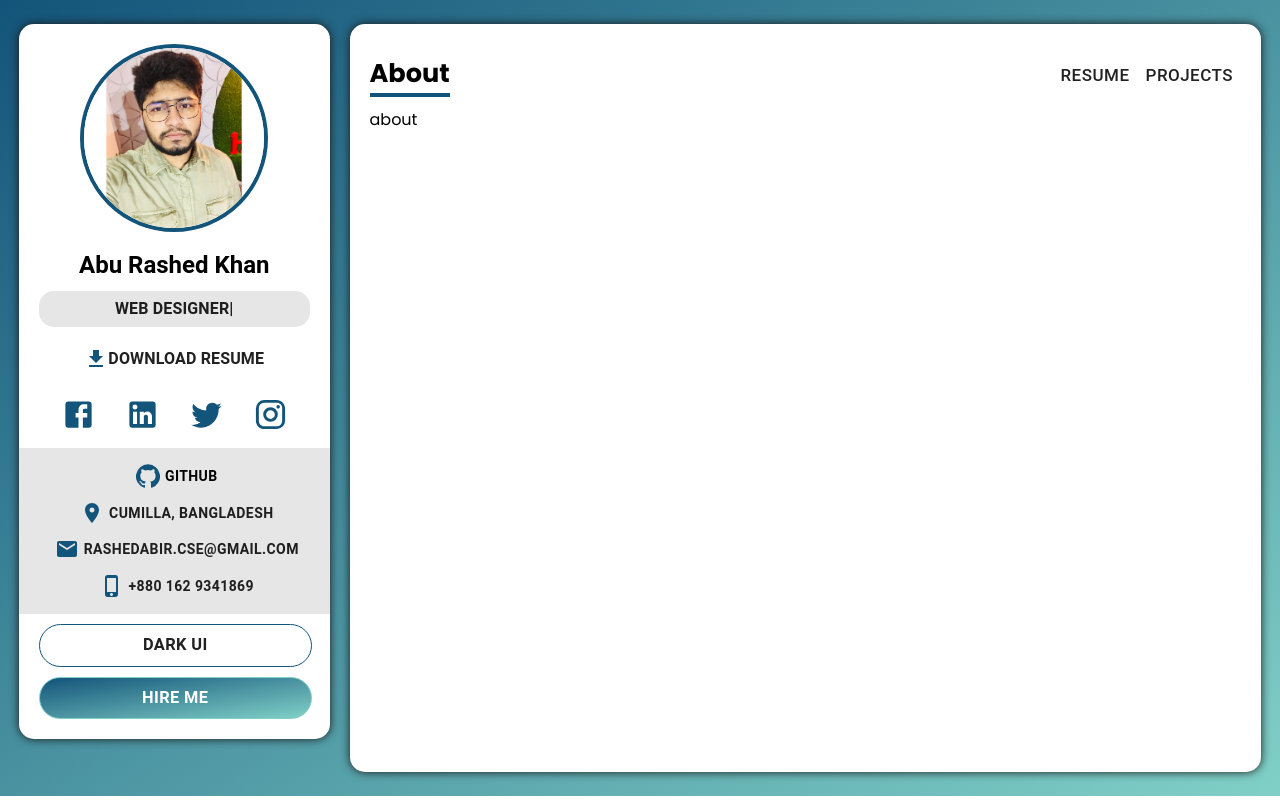
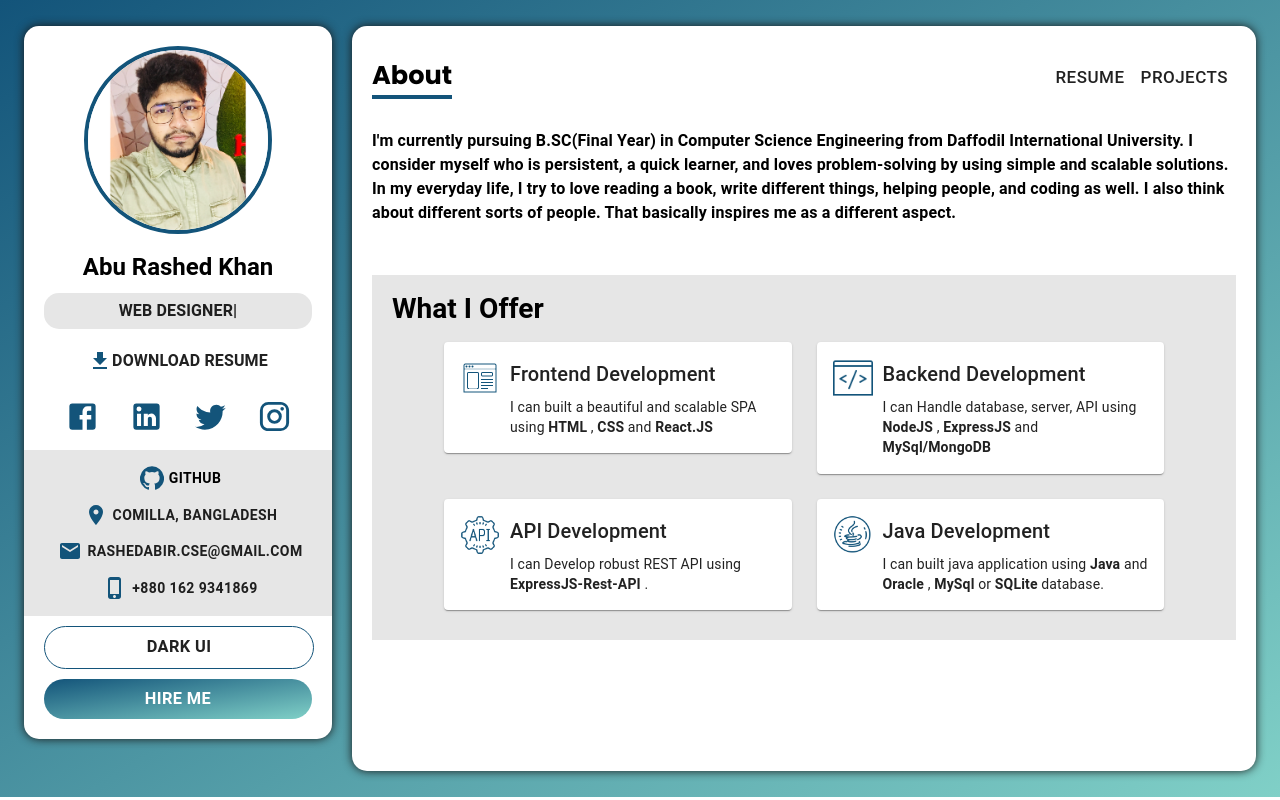
Before and after one commit to rashedabir/devs_portfolio, a React (Create React App) app: page / in a window 1280 px wide. Built offline with nearby package versions, Linux system fonts and the light colour scheme.

Commit message:
second commit

```diff
--- a/src/App.css
+++ b/src/App.css
@@ -5,17 +5,17 @@
 body {
   font-family: "Poppins", sans-serif;
 }
-a{
+a {
   text-decoration: none;
 }
 
 .App {
   background-image: linear-gradient(to right bottom, #13547a, #80d0c7);
-  padding: 44px 5px;
+  padding: 46px 10px;
 }
 .App_dark {
   background-color: #111111;
-  padding: 44px 5px;
+  padding: 46px 10px;
 }
 
 .app_content {
@@ -117,12 +117,12 @@ a{
   margin: 10px -20px;
   padding: 10px 0;
 }
-.info a{
+.info a {
   color: black;
   width: 100%;
   justify-content: center;
 }
-.info_dark a{
+.info_dark a {
   color: white;
 }
 .info_dark {
@@ -158,6 +158,12 @@ a{
 .ui_button Button {
   width: 100%;
 }
+.ui_button .MuiButton-root:hover{
+  border-radius: 50px;
+}
+.dark_button .MuiButton-root:hover{
+  border-radius: 50px;
+}
 .dark_button Button {
   width: 100%;
   color: white;
@@ -179,11 +185,13 @@ a{
   background-image: linear-gradient(to right bottom, #13547a, #80d0c7);
   border-radius: 25px;
   margin-top: 10px;
-  border: 1px solid #80d0c7;
 }
 .hire_button Button {
   width: 100%;
   color: white;
+}
+.hire_button .MuiButton-root:hover{
+  border-radius: 50px;
 }
 
 /*----------------------------main----------------------*/
@@ -192,13 +200,28 @@ a{
   height: 100%;
   border-radius: 15px;
   box-shadow: 0 0 10px rgb(26, 25, 25);
-  height: 93.5vh;
+  height: 93.1vh;
+}
+.main_dark {
+  background-color: black;
+  color: white;
+  height: 100%;
+  border-radius: 15px;
+  box-shadow: 0 0 10px rgb(26, 25, 25);
+  height: 93.1vh;
 }
 
 /*--------------------------navbar-------------------------------*/
 
 .navbar {
   background-color: white;
+  display: flex;
+  justify-content: space-between;
+  padding: 10px 0;
+  align-items: center;
+}
+.navbar_dark {
+  background-color: black;
   display: flex;
   justify-content: space-between;
   padding: 10px 0;
@@ -213,6 +236,12 @@ a{
   color: black;
   border-bottom: 4px solid #13547a;
 }
+.navbar_active_dark {
+  font-size: 1.6rem;
+  font-weight: 700;
+  color: white;
+  border-bottom: 4px solid #13547a;
+}
 .navbar_item {
   margin-right: 20px;
   text-decoration: none;
@@ -220,10 +249,75 @@ a{
   font-size: 1.3rem;
   cursor: pointer;
 }
+.navbar_item_dark {
+  margin-right: 20px;
+  text-decoration: none;
+  color: white;
+  font-size: 1.3rem;
+  cursor: pointer;
+}
 .navbar .MuiButton-root {
   border-radius: 0;
   font-size: 17px;
 }
+.navbar_dark .MuiButton-root {
+  border-radius: 0;
+  font-size: 17px;
+  color: white;
+}
 .navbar .MuiButton-root:hover {
   color: #13547a;
 }
+.navbar_dark .MuiButton-root:hover {
+  color: #13547a;
+}
+
+/*------------------------------------about-----------------------------------*/
+
+.about_intro {
+  overflow-y: auto;
+  height: 88%;
+}
+.about_intro h4 {
+  padding: 20px 0;
+}
+.about_service {
+  background-color: #e6e6e6;
+  padding: 15px 0px;
+  margin: 20px 0;
+  margin-top: 30px;
+}
+.about_service_dark {
+  background-color: #111111;
+  padding: 15px 0px;
+  margin: 20px 0;
+  margin-top: 30px;
+}
+.about_title {
+  padding: 0 20px;
+  font-weight: 800;
+  text-transform: capitalize;
+}
+.service {
+  padding: 15px;
+  gap: 25px;
+}
+.service_card {
+  display: flex;
+}
+.service_card_dark {
+  display: flex;
+  background-color: black;
+  color: white;
+  border-radius: 0px;
+}
+.service_card img {
+  width: 40px;
+  height: 100%;
+  padding-right: 10px;
+}
+.service_card_dark img {
+  width: 40px;
+  height: 100%;
+  padding-right: 10px;
+}
--- a/src/App.js
+++ b/src/App.js
@@ -25,12 +25,18 @@ function App() {
             >
               <Sidebar dark={dark} setDark={setDark} />
             </Grid>
-            <Grid item xs className="main">
-              <Navbar />
+            <Grid item xs className={dark ? "main_dark" : "main"}>
+              <Navbar dark={dark} />
               <Switch>
-                <Route exact path="/" component={About} />
-                <Route exact path="/resume" component={Resume} />
-                <Route exact path="/projects" component={Project} />
+                <Route exact path="/">
+                  <About dark={dark} />
+                </Route>
+                <Route exact path="/resume">
+                  <Resume />
+                </Route>
+                <Route exact path="/projects">
+                  <Project />
+                </Route>
               </Switch>
             </Grid>
           </Grid>
--- a/src/components/Navbar.jsx
+++ b/src/components/Navbar.jsx
@@ -2,7 +2,7 @@ import { Button } from "@material-ui/core";
 import React, { useEffect, useState } from "react";
 import { Link } from "react-router-dom";
 
-function Navbar() {
+function Navbar({ dark }) {
   const [active, setActive] = useState("");
 
   useEffect(() => {
@@ -17,13 +17,15 @@ function Navbar() {
   }, [active]);
 
   return (
-    <div className="navbar">
-      <div className="navbar_active">{active}</div>
+    <div className={dark ? "navbar_dark" : "navbar"}>
+      <div className={dark ? "navbar_active_dark" : "navbar_active"}>
+        {active}
+      </div>
       <div className="navbar_items">
         {active !== "About" && (
           <Link to="/">
             <Button
-              className="navbar_item"
+              className={dark ? "navbar_item_dark" : "navbar_item"}
               onClick={() => {
                 setActive("About");
               }}
@@ -35,7 +37,7 @@ function Navbar() {
         {active !== "Resume" ? (
           <Link to="/resume">
             <Button
-              className="navbar_item"
+              className={dark ? "navbar_item_dark" : "navbar_item"}
               onClick={() => {
                 setActive("Resume");
               }}
@@ -48,7 +50,7 @@ function Navbar() {
         {active !== "Projects" && (
           <Link to="projects">
             <Button
-              className="navbar_item"
+              className={dark ? "navbar_item_dark" : "navbar_item"}
               onClick={() => {
                 setActive("Projects");
               }}
--- /dev/null
+++ b/src/components/ServiceCard.jsx
@@ -0,0 +1,32 @@
+import {
+  Card,
+  CardActionArea,
+  CardContent,
+  Grid,
+  Typography,
+} from "@material-ui/core";
+import React from "react";
+
+function ServiceCard({ service, dark }) {
+  return (
+    <Grid item xs={12} sm={6} lg={5} className="about_service_card">
+      <Card>
+        <CardActionArea>
+          <CardContent className={dark ? "service_card_dark" : "service_card"}>
+            <img src={service.icon} alt="icon" />
+            <div>
+              <Typography gutterBottom variant="h6" component="h2">
+                {service.title}
+              </Typography>
+              <Typography variant="body2" component="p">
+                {service.about}
+              </Typography>
+            </div>
+          </CardContent>
+        </CardActionArea>
+      </Card>
+    </Grid>
+  );
+}
+
+export default ServiceCard;
--- a/src/components/Sidebar.jsx
+++ b/src/components/Sidebar.jsx
@@ -90,7 +90,7 @@ function Sidebar({ dark, setDark }) {
           </a>
         </Button>
         <Button>
-          <RoomIcon className="icon" /> <h4>Cumilla, Bangladesh</h4>
+          <RoomIcon className="icon" /> <h4>Comilla, Bangladesh</h4>
         </Button>
         <Button>
           <EmailIcon className="icon" /> <h4>rashedabir.cse@gmail.com</h4>
--- a/src/screens/About.jsx
+++ b/src/screens/About.jsx
@@ -1,11 +1,85 @@
-import React from 'react'
+import { Grid, Typography } from "@material-ui/core";
+import React from "react";
+import api from "../assets/icons/api.png";
+import computer from "../assets/icons/computer.png";
+import backend from "../assets/icons/backend.png";
+import javag from "../assets/icons/javag.png";
+import ServiceCard from "../components/ServiceCard";
 
-function About() {
-    return (
-        <div>
-            about
-        </div>
-    )
+function About({dark}) {
+  const service = [
+    {
+      icon: computer,
+      title: "Frontend Development",
+      about: [
+        "I can built a beautiful and scalable SPA using",
+        <strong key={1}> HTML </strong>,
+        ",",
+        <strong key={1}> CSS </strong>,
+        "and",
+        <strong key={1}> React.JS </strong>,
+      ],
+    },
+    {
+      icon: backend,
+      title: "Backend Development",
+      about: [
+        "I can Handle database, server, API using",
+        <strong key={1}> NodeJS </strong>,
+        ",",
+        <strong key={1}> ExpressJS </strong>,
+        "and",
+        <strong key={1}> MySql/MongoDB </strong>,
+      ],
+    },
+    {
+      icon: api,
+      title: "API Development",
+      about: [
+        "I can Develop robust REST API using",
+        <strong key={1}> ExpressJS-Rest-API </strong>,
+        ".",
+      ],
+    },
+    {
+      icon: javag,
+      title: "Java Development",
+      about: [
+        "I can built java application using",
+        <strong key={1}> Java </strong>,
+        "and",
+        <strong key={1}> Oracle </strong>,
+        ",",
+        <strong key={1}> MySql </strong>,
+        "or",
+        <strong key={1}> SQLite </strong>,
+        "database.",
+      ],
+    },
+  ];
+  return (
+    <div className="about_intro">
+      <Typography>
+        <h4>
+          I'm currently pursuing B.SC(Final Year) in Computer Science
+          Engineering from Daffodil International University. I consider myself
+          who is persistent, a quick learner, and loves problem-solving by using
+          simple and scalable solutions. In my everyday life, I try to love
+          reading a book, write different things, helping people, and coding as
+          well. I also think about different sorts of people. That basically
+          inspires me as a different aspect.
+        </h4>
+      </Typography>
+      <div className={ dark ? "about_service_dark" : "about_service"}>
+        <Typography variant="h5" className="about_title"><h3>what i offer</h3></Typography>
+        <Grid container className="service" justify="center">
+          {service.map((service) => (
+            <ServiceCard dark={dark} service={service} />
+          ))}
+        </Grid>
+      </div>
+    </div>
+  );
 }
 
-export default About
+export default About;
```
